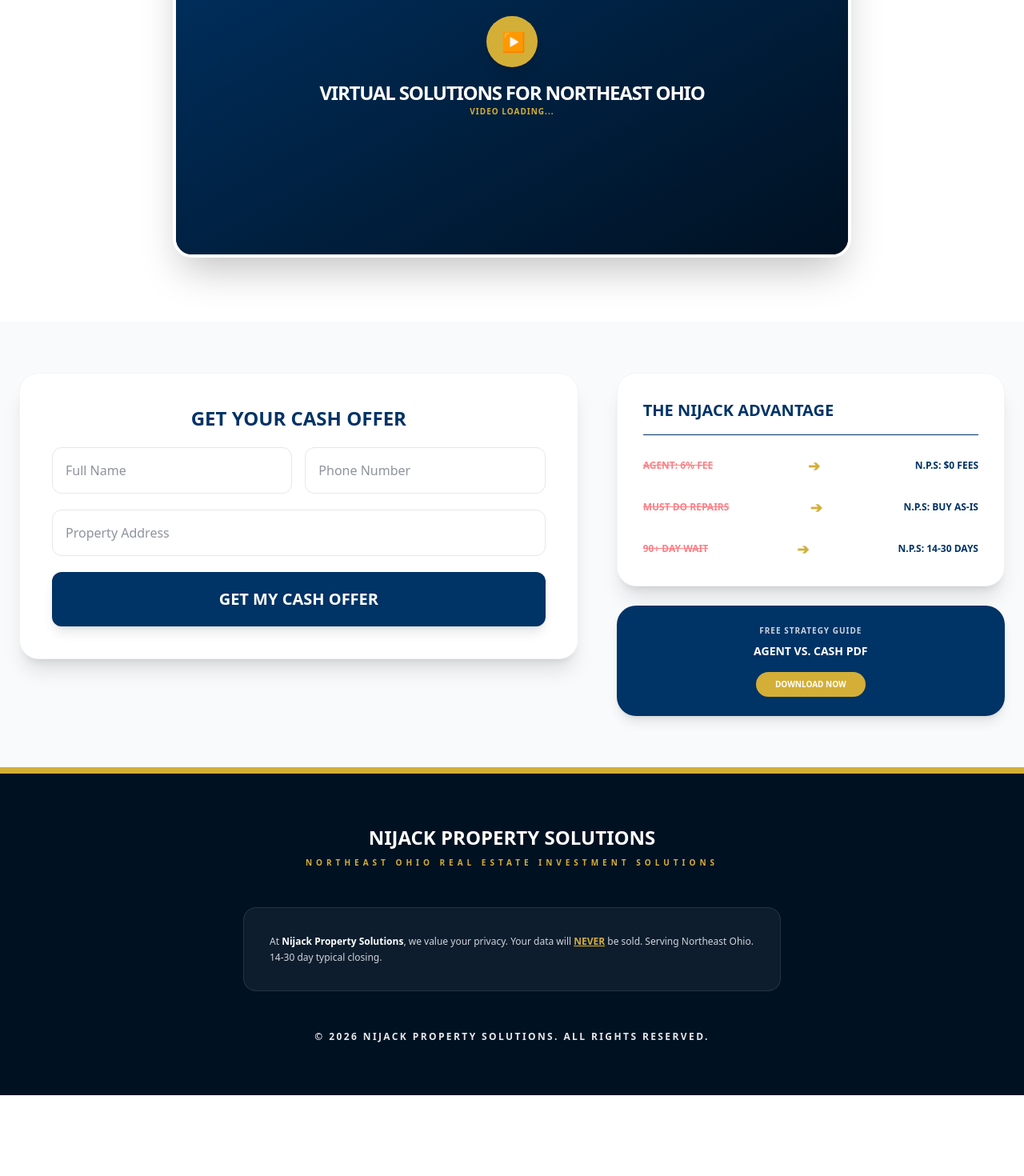
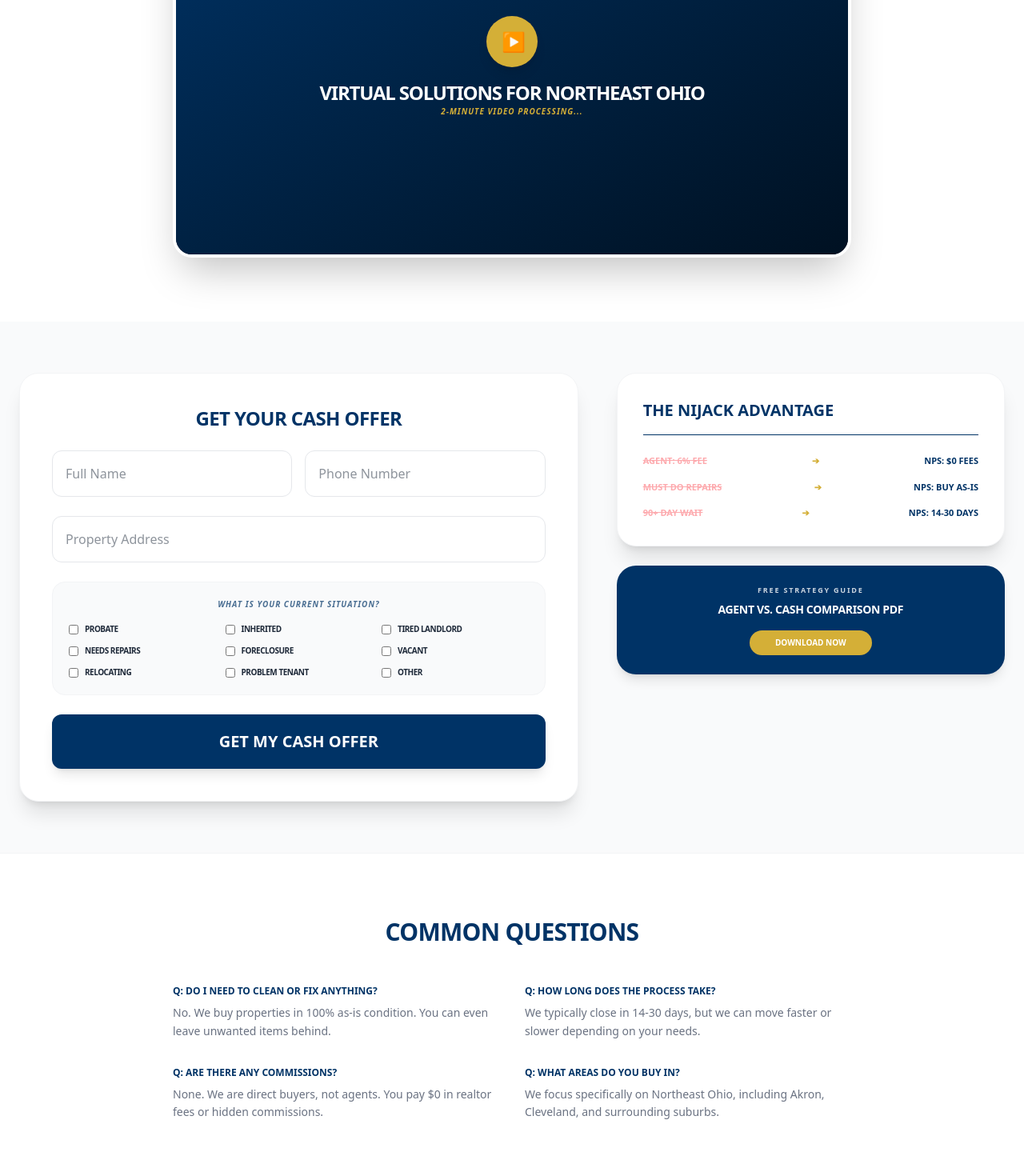
Before and after one commit to nijackacquisitions56/nijack-property-solutions, a React (Vite) app: page / in a window 1280 px wide. Shown: the part 560-2030 px from the top of the page at 80% size. Before the commit the page ends 1929 px from the top, so only its background shows below. Built offline with nearby package versions, Linux system fonts and the light colour scheme.

Commit message:
Update App.jsx

```diff
--- a/src/App.jsx
+++ b/src/App.jsx
@@ -23,26 +23,23 @@ export default function NijackPropertySolutionsMaster() {
   return (
     <div className="min-h-screen bg-white text-gray-800 font-sans">
 
-      {/* HEADER WITH ORIGINAL N.P.S. FLARE */}
+      {/* HEADER */}
       <header className="sticky top-0 z-50 border-b bg-white shadow-sm">
         <div className="mx-auto max-w-7xl px-6 py-4 flex justify-between items-center">
           <div className="flex items-center gap-3">
             <div className="h-12 w-auto px-4 bg-[#003366] rounded-xl flex items-center justify-center border-b-4 border-r-4 border-[#D4AF37] shadow-lg">
               <span className="text-white font-black text-xl tracking-tighter uppercase">N.P.S.</span>
             </div>
-            <div className="text-left">
+            <div className="text-left leading-tight">
               <div className="font-black text-xl text-[#003366] uppercase tracking-tight">NIJACK <span className="text-[#D4AF37]">PROPERTY</span></div>
               <div className="text-[10px] text-gray-400 uppercase tracking-[0.4em] font-bold">Solutions</div>
             </div>
           </div>
-          <div className="hidden md:flex items-center gap-8 text-[10px] font-black text-[#003366] uppercase tracking-widest">
-            <a href="#how-it-works" className="hover:text-[#D4AF37]">How It Works</a>
-            <a href="tel:3303319070" className="font-bold text-lg underline decoration-[#D4AF37] decoration-2">📞 330-331-9070</a>
-          </div>
+          <a href="tel:3303319070" className="font-bold text-[#003366] text-lg underline decoration-[#D4AF37] decoration-2">📞 330-331-9070</a>
         </div>
       </header>
 
-      {/* HERO SECTION WITH WAVY UNDERLINES */}
+      {/* HERO SECTION */}
       <section className="bg-[#003366] text-white py-16 pb-32 border-b-8 border-[#D4AF37]">
         <div className="mx-auto max-w-5xl px-6 text-center">
           <h1 className="text-4xl md:text-7xl font-black mb-4 uppercase tracking-tighter">
@@ -58,33 +55,47 @@ export default function NijackPropertySolutionsMaster() {
         </div>
       </section>
 
-      {/* VIDEO SPOTLIGHT (CENTERED OVERLAP) */}
+      {/* VIDEO SPOTLIGHT */}
       <section className="mx-auto max-w-4xl px-6 -mt-20 mb-20">
         <div className="bg-[#001122] rounded-3xl shadow-2xl border-4 border-white overflow-hidden aspect-video relative group">
            <div className="absolute inset-0 flex flex-col items-center justify-center text-center p-8 bg-gradient-to-br from-[#003366] to-[#001122]">
-              <div className="w-16 h-16 bg-[#D4AF37] rounded-full flex items-center justify-center mb-4 shadow-lg group-hover:scale-110 transition-transform">
+              <div className="w-16 h-16 bg-[#D4AF37] rounded-full flex items-center justify-center mb-4 shadow-lg transition-transform group-hover:scale-110">
                 <span className="text-white text-2xl ml-1">▶</span>
               </div>
               <h3 className="text-white font-black text-2xl uppercase tracking-tighter">Virtual Solutions for Northeast Ohio</h3>
-              <p className="text-[#D4AF37] font-bold uppercase text-[10px] tracking-widest">Video Loading...</p>
+              <p className="text-[#D4AF37] font-bold uppercase text-[10px] tracking-widest italic">2-Minute Video Processing...</p>
            </div>
         </div>
       </section>
 
-      {/* MAIN CONTENT: FORM & SIDEBAR COMPARISON */}
+      {/* MAIN CONTENT: FORM & SIDEBAR */}
       <main className="py-16 bg-gray-50">
         <div className="mx-auto max-w-7xl px-6 grid lg:grid-cols-12 gap-12 items-start">
 
-          {/* LEAD FORM (LEFT) */}
+          {/* LEAD FORM (WITH SITUATION SECTION) */}
           <div className="lg:col-span-7 bg-white rounded-3xl p-8 md:p-10 shadow-xl border border-gray-100">
             {!submitted ? (
-              <form onSubmit={handleSubmit} className="space-y-5">
-                <h2 className="text-2xl font-black text-[#003366] uppercase text-center">Get Your Cash Offer</h2>
+              <form onSubmit={handleSubmit} className="space-y-6">
+                <h2 className="text-2xl font-black text-[#003366] uppercase text-center tracking-tight">Get Your Cash Offer</h2>
                 <div className="grid md:grid-cols-2 gap-4">
                   <input name="full_name" required placeholder="Full Name" className="rounded-xl border border-gray-200 p-4 w-full" />
                   <input name="phone" required placeholder="Phone Number" className="rounded-xl border border-gray-200 p-4 w-full" />
                 </div>
                 <input name="property_address" required placeholder="Property Address" className="rounded-xl border border-gray-200 p-4 w-full" />
+
+                {/* SITUATION CHECKBOXES RESTORED */}
+                <div className="p-5 bg-gray-50 rounded-2xl border border-gray-100">
+                  <p className="text-[10px] font-black text-[#003366] uppercase mb-4 text-center tracking-widest opacity-70 italic">What is your current situation?</p>
+                  <div className="grid grid-cols-2 sm:grid-cols-3 gap-3 text-[10px]">
+                    {["Probate", "Inherited", "Tired Landlord", "Needs Repairs", "Foreclosure", "Vacant", "Relocating", "Problem Tenant", "Other"].map((label) => (
+                      <label key={label} className="flex gap-2 items-center cursor-pointer hover:text-[#D4AF37] transition-colors">
+                        <input type="checkbox" name="situation" value={label} className="h-3 w-3 accent-[#003366]" />
+                        <span className="font-bold uppercase tracking-tighter">{label}</span>
+                      </label>
+                    ))}
+                  </div>
+                </div>
+
                 <button type="submit" className="w-full rounded-xl bg-[#003366] py-5 font-black text-white text-xl shadow-lg hover:bg-[#D4AF37] transition-all">
                   GET MY CASH OFFER
                 </button>
@@ -94,43 +105,61 @@ export default function NijackPropertySolutionsMaster() {
             )}
           </div>
 
-          {/* SIDEBAR COMPARISON (RIGHT) */}
+          {/* SIDEBAR */}
           <div className="lg:col-span-5 space-y-6">
             <div className="bg-white rounded-3xl p-8 shadow-xl border border-gray-100">
               <h3 className="text-xl font-black text-[#003366] mb-6 uppercase border-b pb-4">The Nijack Advantage</h3>
-              <div className="space-y-6">
+              <div className="space-y-4">
                 {[
-                  { agent: "Agent: 6% Fee", nps: "N.P.S: $0 Fees" },
-                  { agent: "Must Do Repairs", nps: "N.P.S: Buy AS-IS" },
-                  { agent: "90+ Day Wait", nps: "N.P.S: 14-30 Days" }
+                  { bad: "Agent: 6% Fee", good: "NPS: $0 Fees" },
+                  { bad: "Must Do Repairs", good: "NPS: Buy AS-IS" },
+                  { bad: "90+ Day Wait", good: "NPS: 14-30 Days" }
                 ].map((row, i) => (
-                  <div key={i} className="flex justify-between items-center text-xs font-black uppercase">
-                    <span className="text-red-500 line-through opacity-60">{row.agent}</span>
-                    <span className="text-[#D4AF37] text-lg">➔</span>
-                    <span className="text-[#003366]">{row.nps}</span>
+                  <div key={i} className="flex justify-between items-center text-[11px] font-black uppercase">
+                    <span className="text-red-500 line-through opacity-40">{row.bad}</span>
+                    <span className="text-[#D4AF37]">➔</span>
+                    <span className="text-[#003366]">{row.good}</span>
                   </div>
                 ))}
               </div>
             </div>
-
-            {/* LEAD MAGNET PDF */}
+            {/* LEAD MAGNET */}
             <div className="bg-[#003366] rounded-3xl p-6 text-white text-center shadow-lg">
-              <p className="text-[10px] font-bold uppercase mb-2 tracking-widest opacity-80">Free Strategy Guide</p>
-              <h4 className="text-sm font-black mb-4 uppercase">Agent vs. Cash PDF</h4>
-              <a href="#" className="inline-block bg-[#D4AF37] text-white px-6 py-2 rounded-full font-black text-[10px] hover:scale-105 transition-transform">DOWNLOAD NOW</a>
+              <p className="text-[9px] font-bold uppercase mb-2 tracking-[0.2em] opacity-80">Free Strategy Guide</p>
+              <h4 className="text-sm font-black mb-4 uppercase tracking-tight">Agent vs. Cash Comparison PDF</h4>
+              <a href="#" className="inline-block bg-[#D4AF37] text-white px-8 py-2 rounded-full font-black text-[10px] hover:scale-105 transition-transform">DOWNLOAD NOW</a>
             </div>
           </div>
-
         </div>
       </main>
+
+      {/* FAQ SECTION RESTORED */}
+      <section id="faq" className="py-20 bg-white border-t border-gray-100">
+        <div className="mx-auto max-w-4xl px-6">
+          <h2 className="text-3xl font-black text-[#003366] text-center uppercase mb-12 tracking-tight">Common Questions</h2>
+          <div className="grid md:grid-cols-2 gap-8">
+            {[
+              { q: "Do I need to clean or fix anything?", a: "No. We buy properties in 100% as-is condition. You can even leave unwanted items behind." },
+              { q: "How long does the process take?", a: "We typically close in 14-30 days, but we can move faster or slower depending on your needs." },
+              { q: "Are there any commissions?", a: "None. We are direct buyers, not agents. You pay $0 in realtor fees or hidden commissions." },
+              { q: "What areas do you buy in?", a: "We focus specifically on Northeast Ohio, including Akron, Cleveland, and surrounding suburbs." }
+            ].map((item, i) => (
+              <div key={i} className="space-y-2">
+                <p className="font-black text-[#003366] uppercase text-xs">Q: {item.q}</p>
+                <p className="text-gray-500 text-sm font-medium leading-relaxed">{item.a}</p>
+              </div>
+            ))}
+          </div>
+        </div>
+      </section>
 
       {/* FOOTER */}
       <footer className="bg-[#001122] text-white py-16 border-t-8 border-[#D4AF37] text-center">
         <div className="mx-auto max-w-4xl px-6">
           <div className="font-black text-2xl uppercase mb-2">NIJACK PROPERTY SOLUTIONS</div>
           <p className="text-[#D4AF37] text-[10px] font-bold tracking-[0.5em] mb-12 uppercase">Northeast Ohio Real Estate Investment Solutions</p>
-          <div className="bg-white/5 rounded-2xl p-8 text-left border border-white/10 mb-12 text-xs text-gray-300 leading-relaxed max-w-2xl mx-auto">
-            <p>At <span className="text-white font-bold">Nijack Property Solutions</span>, we value your privacy. Your data will <span className="text-[#D4AF37] font-bold underline">NEVER</span> be sold. Serving Northeast Ohio. 14-30 day typical closing.</p>
+          <div className="bg-white/5 rounded-2xl p-8 text-left border border-white/10 mb-12 text-[10px] text-gray-400 leading-relaxed max-w-2xl mx-auto uppercase font-bold tracking-tighter">
+            <p>At <span className="text-white">Nijack Property Solutions</span>, we value your privacy. Your data will <span className="text-[#D4AF37] underline">NEVER</span> be sold. Serving Northeast Ohio. 14-30 day typical closing.</p>
           </div>
           <p className="text-[12px] opacity-90 uppercase tracking-[0.2em] font-black">
             © {new Date().getFullYear()} NIJACK PROPERTY SOLUTIONS. ALL RIGHTS RESERVED.
```
